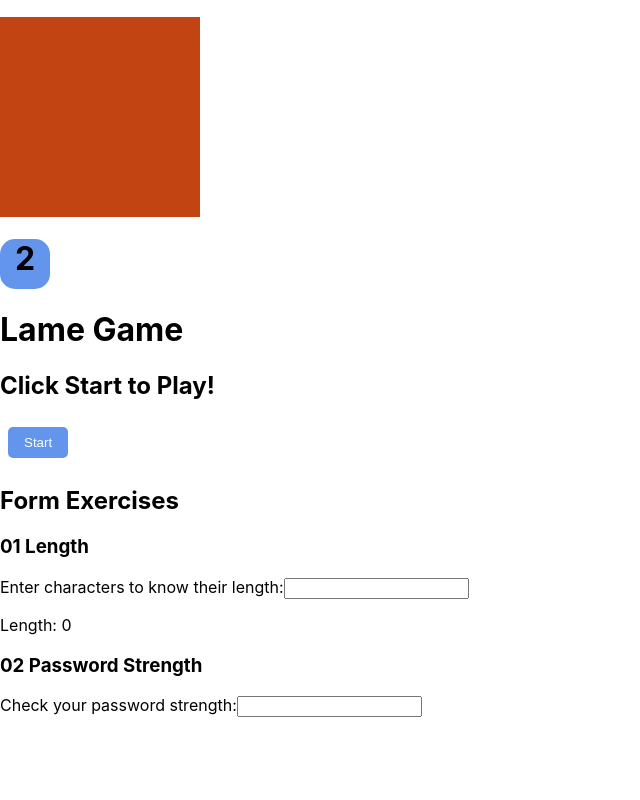
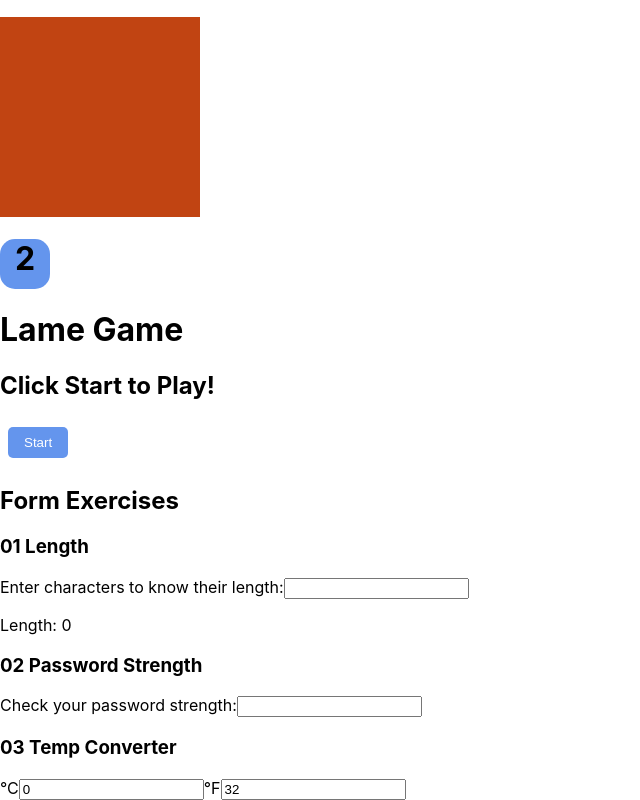
Before and after one commit to nosvalds/devMe-week9--react, a React (Create React App) app in the folder devme-react-exercises/: page / in a window 1280 px wide. Shown: the part 1217-2017 px from the top of the page, without its empty margins (0-640 px from the left). Before the commit the page ends 1934 px from the top, so only its background shows below. Built offline with nearby package versions, Linux system fonts and the light colour scheme.

Commit message:
04 Forms - TempConverter complete 1 handle method

```diff
--- a/devme-react-exercises/src/components/Stuff.js
+++ b/devme-react-exercises/src/components/Stuff.js
@@ -15,6 +15,7 @@ import Die from './tricksy_state/Die';
 import LameGame from './tricksy_state/LameGame';
 import Length from './forms/Length';
 import PasswordStrength from './forms/PasswordStrength';
+import TempConverter from './forms/TempConverter';
 
 const Stuff = ({ square }) => {
     let names = ["James P. Sullivan", "Mike Wazowski", "Boo", "Randall Boggs", "Roz", "Fungus"];
@@ -105,6 +106,9 @@ const Stuff = ({ square }) => {
         <h3>02 Password Strength</h3>
         <PasswordStrength />
 
+        <h3>03 Temp Converter</h3>
+        <TempConverter />
+
 
     </React.Fragment>
   );
--- /dev/null
+++ b/devme-react-exercises/src/components/forms/TempConverter.js
@@ -0,0 +1,47 @@
+import React, { Component } from 'react';
+
+class TempConverter extends Component {
+    constructor(props) {
+        super(props);
+        this.state = {
+            tempC: 0
+        }
+        this.handleChange = this.handleChange.bind(this);
+    }
+
+    handleChange(e) {
+        if (e.currentTarget.matches("#C")) {
+            this.setState({ tempC: e.currentTarget.value });
+        } else {
+            let tempC = (e.currentTarget.value - 32) * (5 / 9);
+            this.setState({ tempC: tempC });
+        }
+    }
+
+    render() {
+        const { tempC } = this.state;
+        let tempF = tempC * (9 / 5) + 32;
+        return (
+            <>
+                <label>°C</label>
+                <input
+                    type="text"
+                    id="C"
+                    onChange={(e) => this.handleChange(e)}
+                    value={ tempC }
+                >
+                </input>
+                <label>°F</label>
+                <input
+                    type="text"
+                    id="F"
+                    onChange={(e) => this.handleChange(e)}
+                    value={ tempF }
+                >
+                </input>
+            </>
+        )
+    }
+}
+
+export default TempConverter;
```
